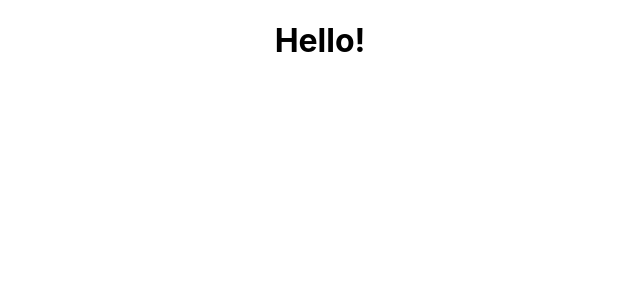
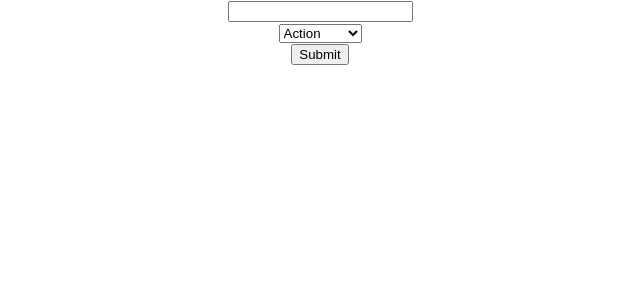
Before and after one commit to Alexoid1/Bookstore-react, a React (Create React App) app: page / in a window 1280 px wide. Shown: the top 300 px of the page, without its empty margins (320-960 px from the left). Built offline with nearby package versions, Linux system fonts and the light colour scheme.

Commit message:
add Bookslist Booksform

```diff
--- a/src/components/App.js
+++ b/src/components/App.js
@@ -1,9 +1,12 @@
 import './App.css';
+import BooksForm from './BooksForm';
+import BooksList from './BooksList';
 
 function App() {
   return (
     <div className="App">
-      <h1>Hello!</h1>
+      <BooksForm />
+      <BooksList />
     </div>
   );
 }
--- /dev/null
+++ b/src/components/BooksForm.js
@@ -0,0 +1,39 @@
+import React from 'react';
+
+const bookCategories = [
+  'Action',
+  'Biography',
+  'History',
+  'Horror',
+  'Kids',
+  'Learning',
+  'Sci-Fi',
+];
+
+function BooksForm(){
+    return(
+        <>
+          <form>
+          <div>
+            <input type="text" />
+          </div>
+          <div>
+            <select name="book-categories" id="categories">
+              {
+                bookCategories.map(category => (
+                  <option key={`key-${category}`} value={category}>
+                    {category}
+                  </option>
+                ))
+              }
+            </select>
+          </div>
+          <button type="button">Submit</button>
+
+          </form>
+        </>
+    )
+
+}
+
+export default BooksForm
--- /dev/null
+++ b/src/components/BooksList.js
@@ -0,0 +1,30 @@
+import React from 'react';
+import PropTypes from 'prop-types';
+import Book from './Book';
+
+
+function BooksList({books}) {
+  return (
+    <div>
+      {
+        books.map(book => (
+          <Book
+            key={book.bookID}
+            bookID={book.bookID}
+            title={book.title}
+            category={book.category}
+          />
+        ))
+      }
+    </div>
+  );
+}
+
+BooksList.propTypes = {
+  books: PropTypes.arrayOf(PropTypes.object),
+};
+
+BooksList.defaultProps = {
+  books: [],
+};
+export default BooksList;
```
